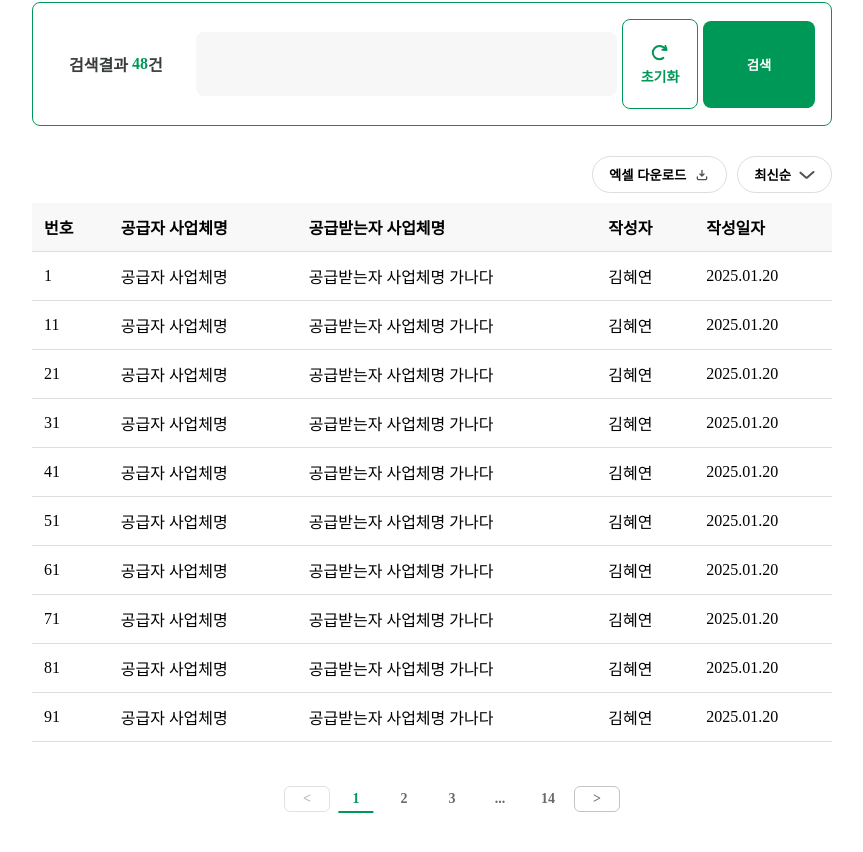
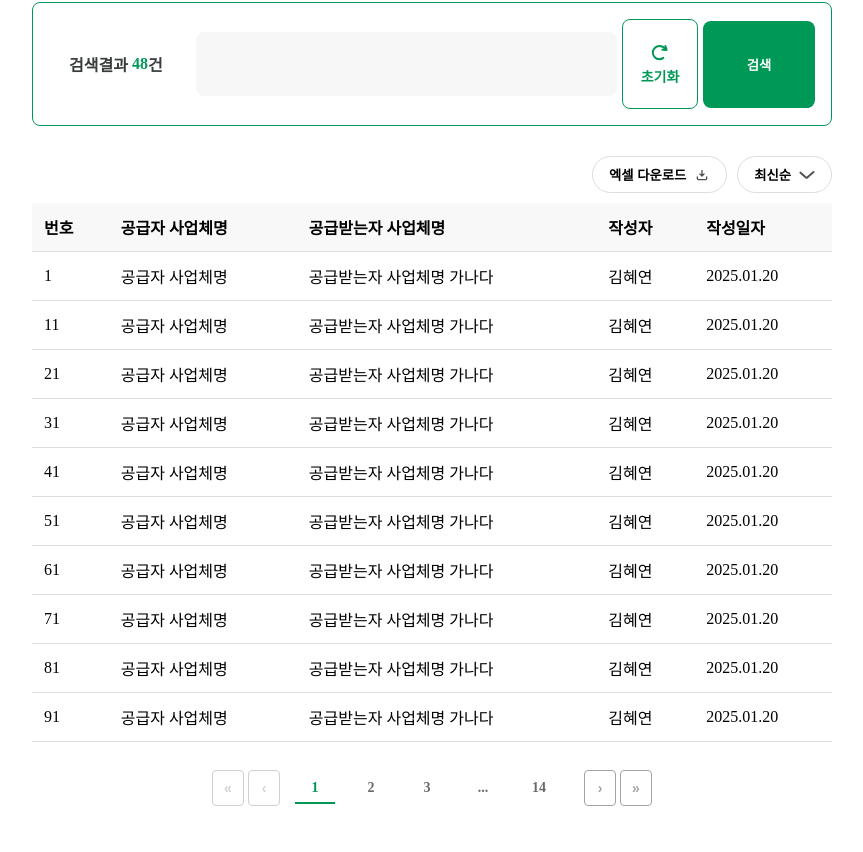
Before and after one commit to KUSITMS-31th-Seoul-Milk-team2/frontend, a React (Vite) app: page /search in a window 1280 px wide. Shown: the part 655-1507 px from the top of the page, without its empty margins (208-1071 px from the left). Built offline with nearby package versions, Linux system fonts and the light colour scheme.

Commit message:
feat : 맨 앞으로 맨 뒤로 가는 버튼 만들기

```diff
--- a/src/components/Search/ListComponent.tsx
+++ b/src/components/Search/ListComponent.tsx
@@ -111,7 +111,12 @@ const ListComponent: React.FC = () => {
       </Table>
 
       <PaginationContainer>
-  <PaginationContainer>
+    <PaginationButton onClick={() => handlePageClick({ selected: 0 })} className={`page-nav ${currentPage === 0 ? "disabled" : ""}`}>
+      «
+    </PaginationButton>
+    <PaginationButton onClick={() => handlePageClick({ selected: Math.max(currentPage - 1, 0) })} className={`page-nav ${currentPage === 0 ? "disabled" : ""}`}>
+      ‹
+    </PaginationButton>
     <ReactPaginate
       breakLabel="..."
       pageCount={pageCount}
@@ -120,19 +125,22 @@ const ListComponent: React.FC = () => {
       onPageChange={handlePageClick}
       containerClassName="pagination"
       activeClassName="active"
-    previousLabel="<"
-    nextLabel=">"
-    previousClassName="page-nav"
-    nextClassName="page-nav"
+      previousLabel=""
+      nextLabel=""
+      previousClassName=""
+      nextClassName=""
       disabledClassName="disabled"
       breakClassName="break"
       forcePage={currentPage}
       renderOnZeroPageCount={null}
     />
+    <PaginationButton onClick={() => handlePageClick({ selected: Math.min(currentPage + 1, pageCount - 1) })} className={`page-nav ${currentPage === pageCount - 1 ? "disabled" : ""}`}>
+      ›
+    </PaginationButton>
+    <PaginationButton onClick={() => handlePageClick({ selected: pageCount - 1 })} className={`page-nav ${currentPage === pageCount - 1 ? "disabled" : ""}`}>
+      »
+    </PaginationButton>
 </PaginationContainer>
-
-</PaginationContainer>
-
     </Container>
   );
 };
@@ -265,13 +273,16 @@ const PaginationContainer = styled.div`
   .pagination {
     display: flex;
     list-style: none;
-    gap: 4px;
+    gap: 6px;
     align-items: center;
+    padding: 0;
+    margin-right : -40px;
+    margin-left : -50px;
   }
 
   .pagination li {
     cursor: pointer;
-    padding: 4px 8px;
+    padding: 6px 10px;
     border-radius: 6px;
     background: #fff;
     color: #6A6A6A;
@@ -281,7 +292,8 @@ const PaginationContainer = styled.div`
     display: flex;
     align-items: center;
     justify-content: center;
-    min-width: 28px;
+    min-width: 30px;
+    border:none;
   }
 
   .pagination .active {
@@ -301,10 +313,7 @@ const PaginationContainer = styled.div`
   }
 
   .page-nav {
-    border: 1px solid #C4C4C4;
-    padding: 4px 8px;
-    border-radius: 6px;
-    min-width: 28px;
+    min-width: 26px;
     text-align: center;
   }
 
@@ -317,3 +326,26 @@ const PaginationContainer = styled.div`
     color: #6A6A6A;
   }
 `;
+const PaginationButton = styled.button`
+  display: flex;
+  width: 32px;
+  height: 36px;
+  padding: 7px 9px;
+  justify-content: center;
+  align-items: center;
+  gap: 10px;
+  border-radius: 4px;
+  border: 1.5px solid var(--gray-600, #A6A5A5);
+  background-color: white;
+  color: var(--gray-600, #A6A5A5);
+  font-weight: bold;
+  font-size: 14px;
+  cursor: pointer;
+  transition: background 0.2s, color 0.2s;
+  z-index : 1001;
+
+  &.disabled {
+    opacity: 0.5;
+    cursor: default;
+  }
+`;
```
Lines whose indentation alone changed are shown as unchanged.
